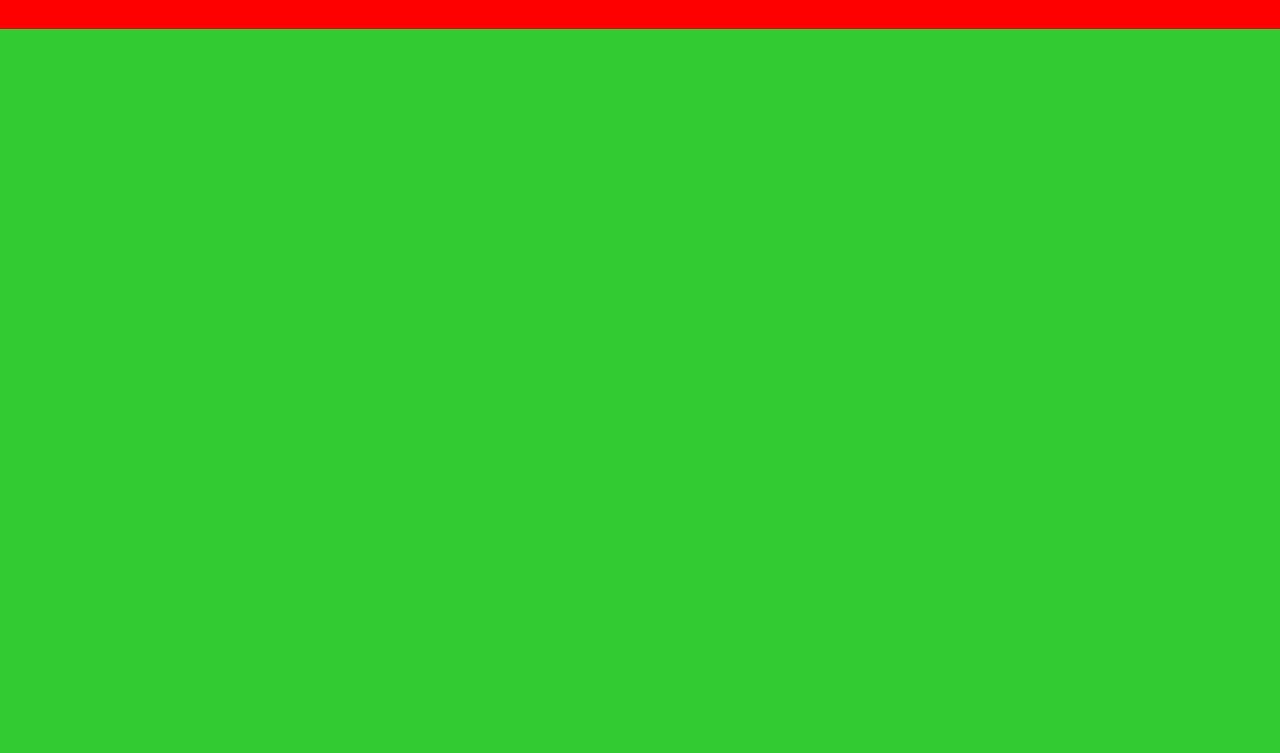
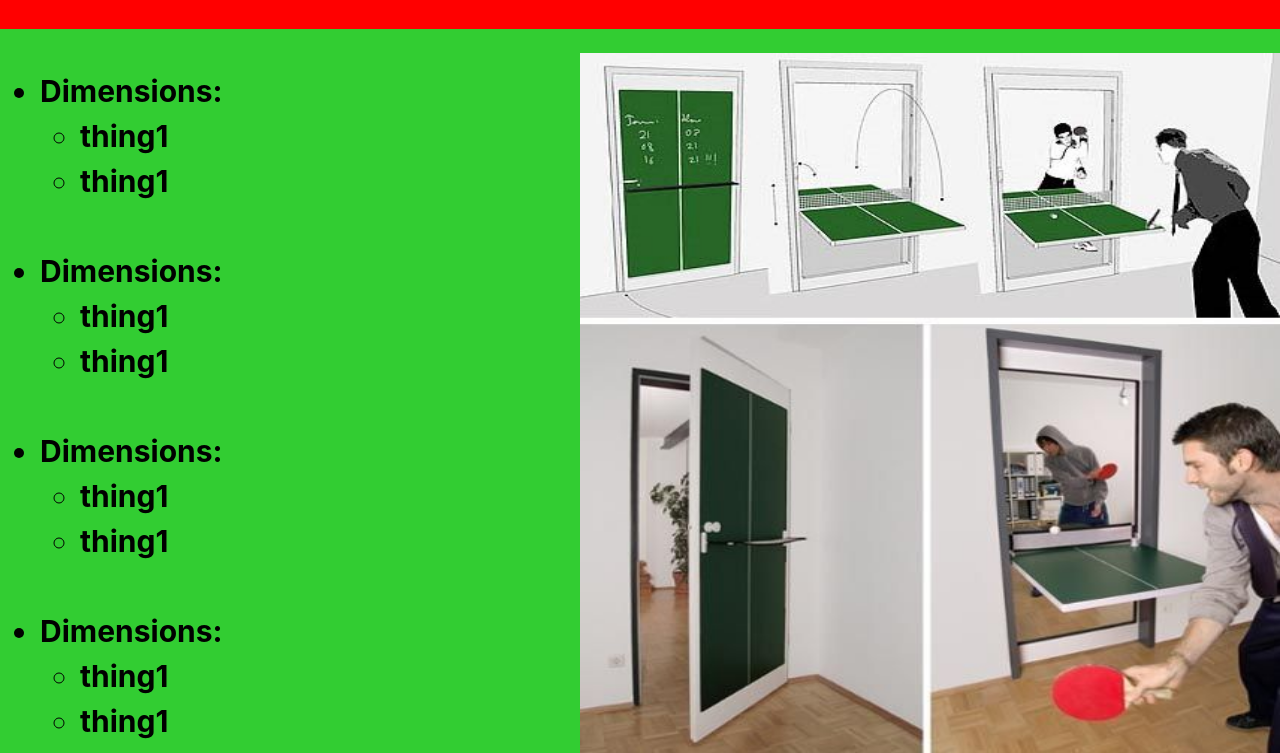
Before and after one commit to devoncward/creativeProject1, a plain HTML site: page product.html in a window 1280 px wide. Shown: the part 131-884 px from the top of the page. Before the commit the page ends 800 px from the top, so only its background shows below. Drawn offline with nearby package versions, Linux system fonts and the light colour scheme.

Commit message:
product page img and text added

```diff
--- a/product.html
+++ b/product.html
@@ -37,6 +37,51 @@
       </h1>
       <br>
     </div>
-
+    <div class="row no-gutters">
+      <div class="col no-gutters">
+        <div class="leftside">
+          <p>
+            <br>
+            <ul class="productList">
+              <li> Dimensions:
+                <ul>
+                  <li> thing1 </li>
+                  <li> thing1 </li>
+                </ul>
+              </li>
+              <br>
+              <li> Dimensions:
+                <ul>
+                  <li> thing1 </li>
+                  <li> thing1 </li>
+                </ul>
+              </li>
+              <br>
+              <li> Dimensions:
+                <ul>
+                  <li> thing1 </li>
+                  <li> thing1 </li>
+                </ul>
+              </li>
+              <br>
+              <li> Dimensions:
+                <ul>
+                  <li> thing1 </li>
+                  <li> thing1 </li>
+                </ul>
+              </li>
+            </ul>
+          </p>
+        </div>
+      </div>
+      <div class="col no-gutters">
+        <div class="rightside">
+          <p>
+            <br>
+            <img src="./images/pingpongdoor2.jpg" alt="Picture of Devon" height="700" width="700">
+          </p>
+        </div>
+      </div>
+    </div>
   </body>
 </html>
--- a/style.css
+++ b/style.css
@@ -1,3 +1,6 @@
+/*
+Stuff for home page
+*/
 #introTitle {
   background-color: red;
   color: black;
@@ -16,6 +19,16 @@
 
 body {
   background-color: limeGreen;
+}
+
+/*
+Stuff for product page
+*/
+.productList {
+  color: black;
+  text-align: left;
+  font-weight: bold;
+  font-size: 30px;
 }
 
 /*
```
Also changed, not shown: images/pingpongdoor2.jpg (added).
